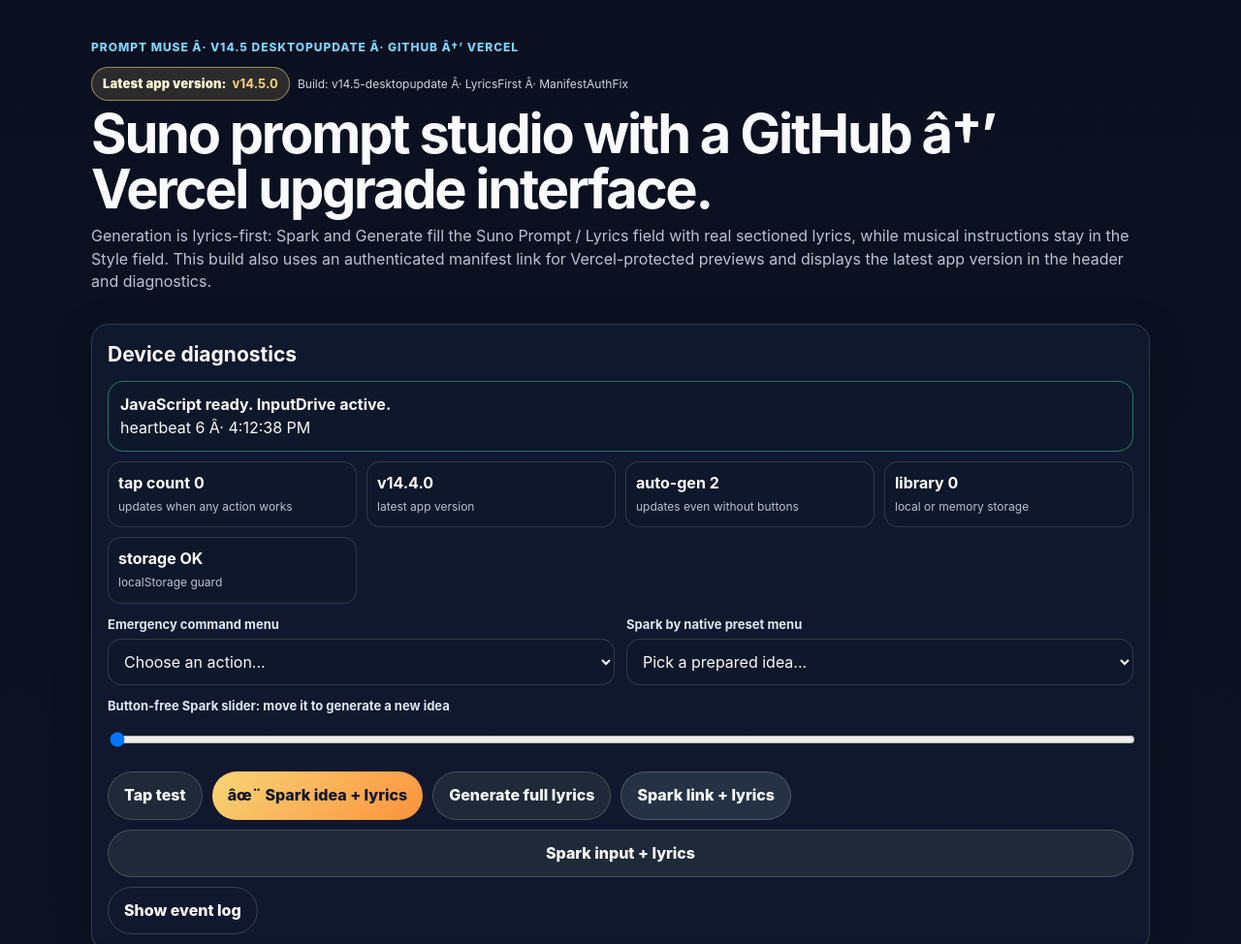
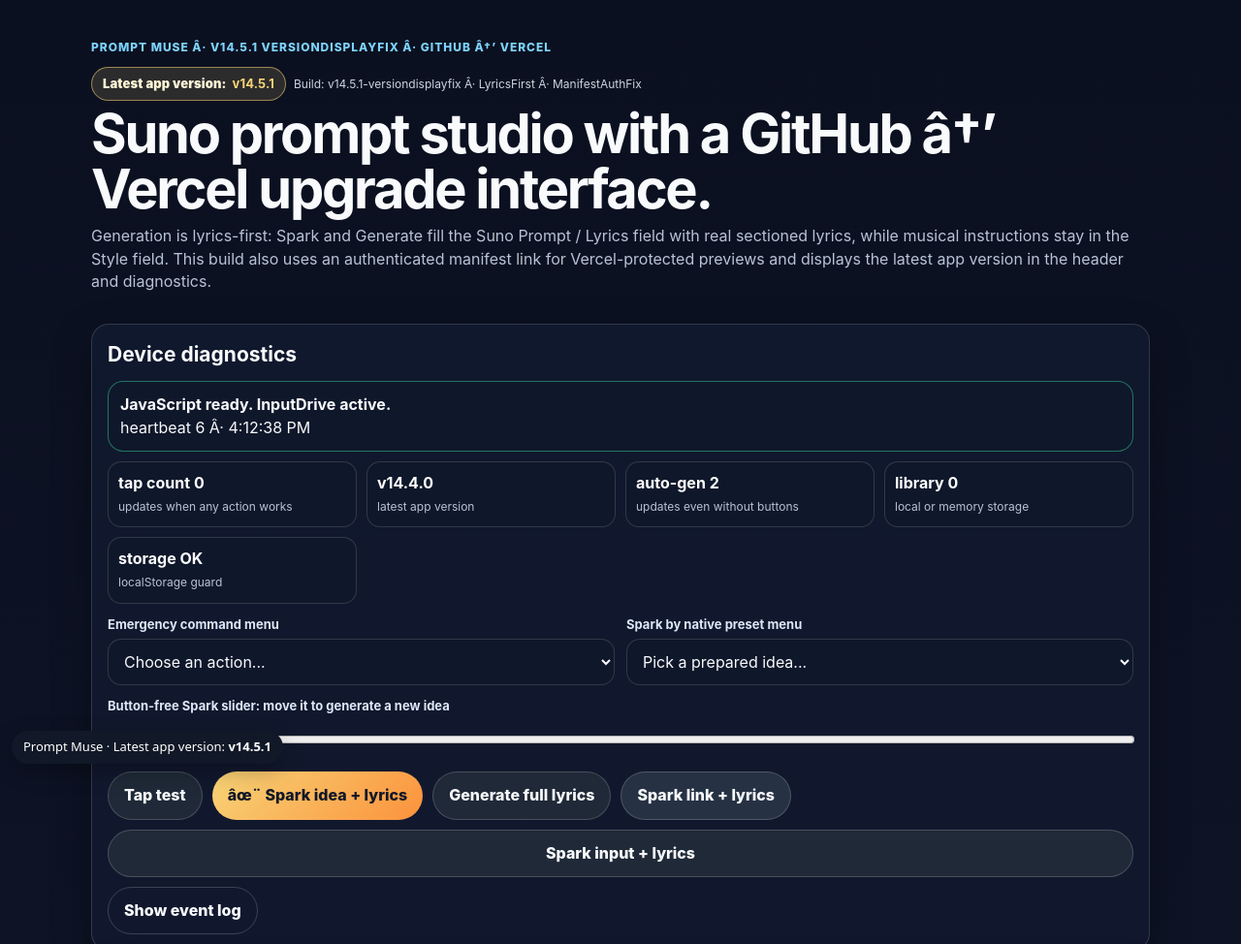
Before and after one commit to willytheboy/prompt-muse-suno, a website: page index.html in a window 1280 px wide. Shown: the top 974 px of the page at 97% size. Drawn offline with Linux system fonts and the light colour scheme.

Commit message:
Restore visible app version label v14.5.1

```diff
--- a/index.html
+++ b/index.html
@@ -4,7 +4,7 @@
 <meta charset="utf-8">
 <meta name="viewport" content="width=device-width, initial-scale=1, viewport-fit=cover">
 <meta name="theme-color" content="#111827">
-<title>Prompt Muse v14.5 DesktopUpdate + LyricsFirst for Suno</title>
+<title>Prompt Muse v14.5.1 VersionDisplayFix + LyricsFirst for Suno</title>
 <link rel="manifest" href="/manifest.webmanifest" crossorigin="use-credentials">
 <style>
 :root{
@@ -57,10 +57,10 @@ input[type=range]{padding:0;background:transparent;border:0;min-height:34px}
 <body>
 <main>
   <section class="hero">
-    <div class="kicker">Prompt Muse Â· v14.5 DesktopUpdate Â· GitHub â†’ Vercel</div>
+    <div class="kicker">Prompt Muse Â· v14.5.1 VersionDisplayFix Â· GitHub â†’ Vercel</div>
     <div class="versionbar" aria-label="Latest app version">
-      <span class="versionbadge">Latest app version: <strong>v14.5.0</strong></span>
-      <span class="versionnote">Build: v14.5-desktopupdate Â· LyricsFirst Â· ManifestAuthFix</span>
+      <span class="versionbadge">Latest app version: <strong>v14.5.1</strong></span>
+      <span class="versionnote">Build: v14.5.1-versiondisplayfix Â· LyricsFirst Â· ManifestAuthFix</span>
     </div>
     <h1>Suno prompt studio with a GitHub â†’ Vercel upgrade interface.</h1>
     <p>Generation is lyrics-first: Spark and Generate fill the Suno Prompt / Lyrics field with real sectioned lyrics, while musical instructions stay in the Style field. This build also uses an authenticated manifest link for Vercel-protected previews and displays the latest app version in the header and diagnostics.</p>
@@ -79,7 +79,7 @@ input[type=range]{padding:0;background:transparent;border:0;min-height:34px}
     <div class="status warn" id="statusPanel"><b id="statusText">JavaScript not started yet.</b><br><span id="heartbeat">heartbeat waiting</span></div>
     <div class="statrow">
       <div class="stat"><b id="tapCount">tap count 0</b><span>updates when any action works</span></div>
-      <div class="stat"><b id="appVersionLabel">v14.5.0</b><span>latest app version</span></div>
+      <div class="stat"><b id="appVersionLabel">v14.5.1</b><span>latest app version</span></div>
       <div class="stat"><b id="autoCount">auto-gen 0</b><span>updates even without buttons</span></div>
       <div class="stat"><b id="libraryCount">library 0</b><span>local or memory storage</span></div>
       <div class="stat"><b id="storageStatus">storage checking</b><span>localStorage guard</span></div>
@@ -242,7 +242,7 @@ sea light keeps calling me home</textarea><div class="counter" id="countPrompt">
 (function(){
 'use strict';
 var APP_VERSION='14.4.0';
-var BUILD='v14.5-desktopupdate';
+var BUILD='v14.5.1-versiondisplayfix';
 var state={tap:0,auto:0,library:[],lastHash:'',storageOK:false,heartbeat:0,ai:[],busy:false};
 var memoryStore={};
 function el(id){return document.getElementById(id)}
@@ -438,5 +438,10 @@ window.onunhandledrejection=function(e){showError('unhandled promise',e&&e.reaso
 if(document.readyState==='loading')document.addEventListener('DOMContentLoaded',init);else init();
 })();
 </script>
+<!-- PM_VERSION_BADGE_START -->
+<div id="pm-version-badge" aria-label="Prompt Muse app version" style="position:fixed;left:12px;bottom:12px;z-index:2147483647;padding:9px 12px;border-radius:999px;background:#111827;color:#fff;font:13px/1.2 system-ui,-apple-system,BlinkMacSystemFont,'Segoe UI',sans-serif;box-shadow:0 8px 22px rgba(0,0,0,.25);">
+  Prompt Muse · Latest app version: <strong>v14.5.1</strong>
+</div>
+<!-- PM_VERSION_BADGE_END -->
 </body>
 </html>
--- a/package.json
+++ b/package.json
@@ -1,6 +1,6 @@
 {
   "name": "prompt-muse-suno-v14-4-versionlabel",
-  "version": "14.5.0",
+  "version": "14.5.1",
   "private": true,
   "description": "GitHub-to-Vercel iPhone Suno prompt studio with lyrics-first generation, visible latest-version labels, and Vercel protected-preview manifest auth handling.",
   "scripts": {
```
Also changed, not shown: scripts/verify.mjs (+8 -4 lines), CHANGELOG.md, manifest.webmanifest.
